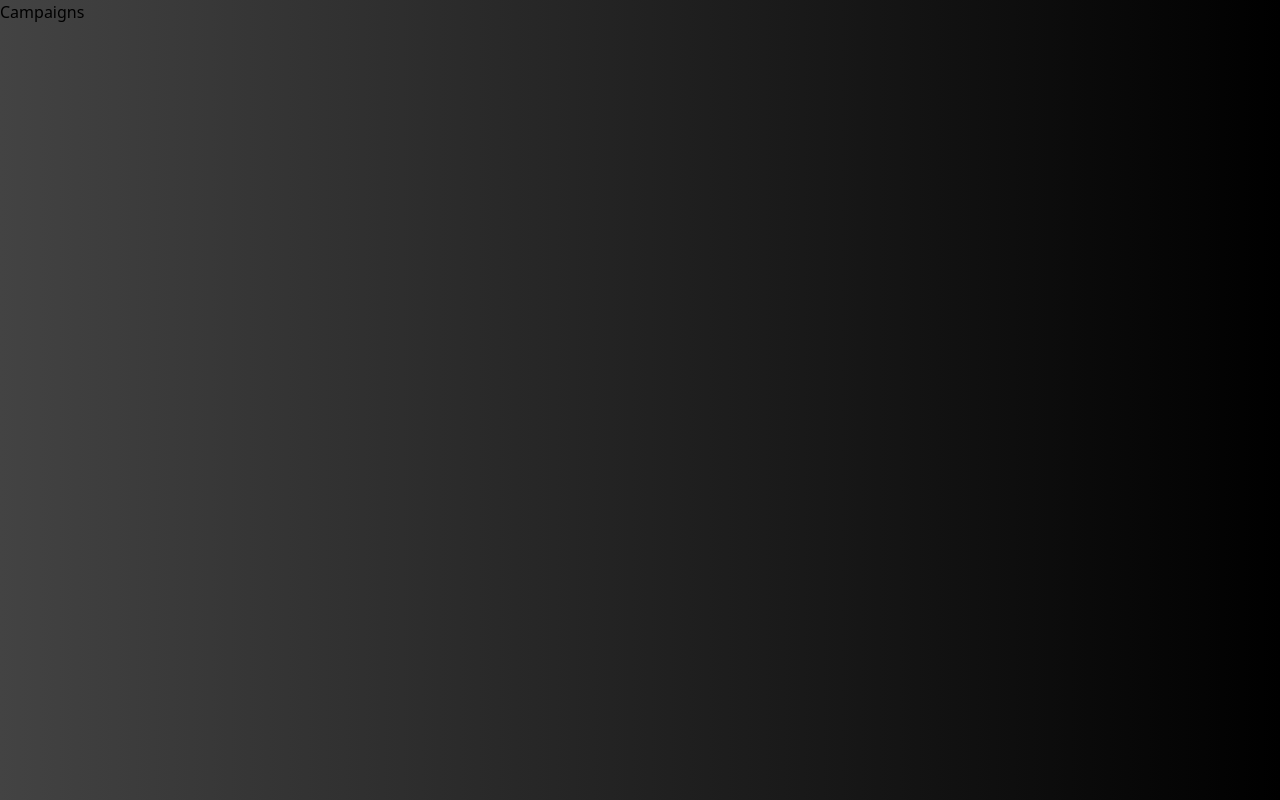
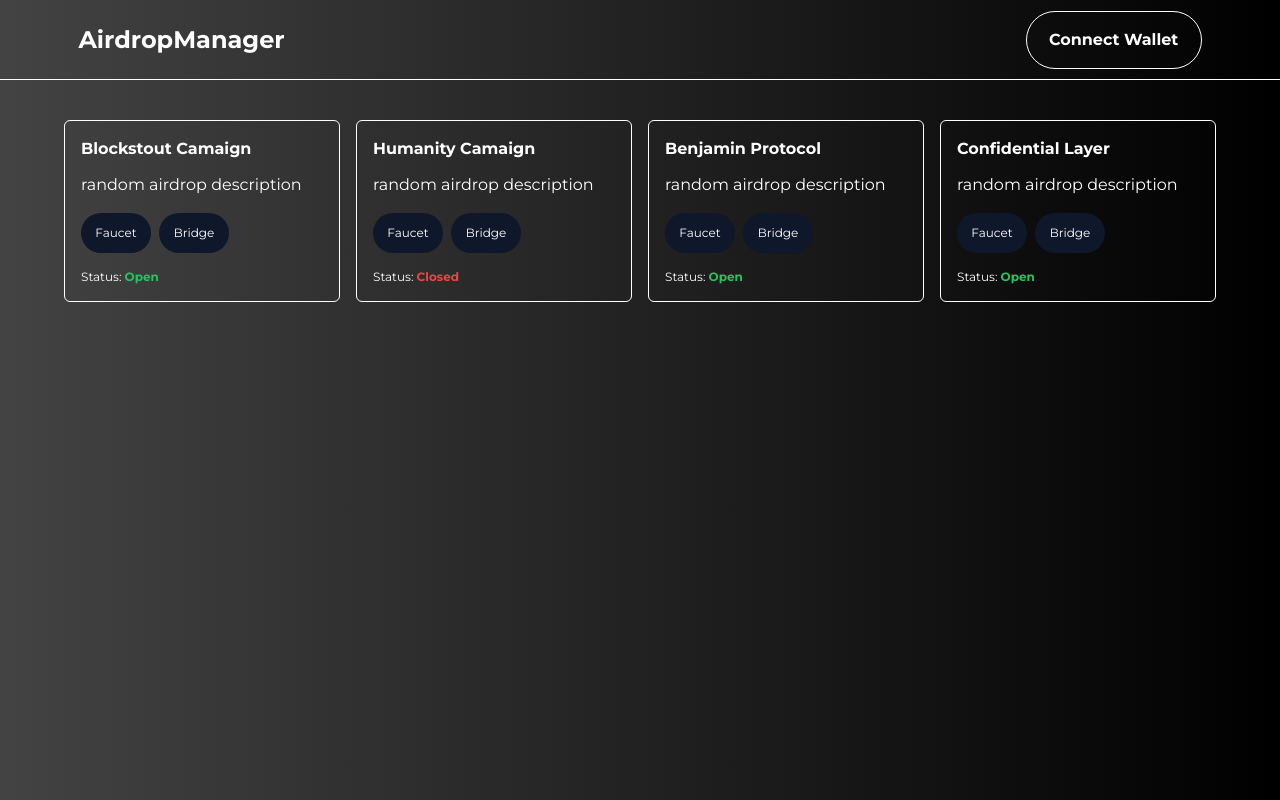
Before and after one commit to Superstahn95/airdrop-campaign-mgr, a React (Vite) app: page /campaigns in a window 1280 px wide. Built offline with nearby package versions, Linux system fonts and the light colour scheme.

Commit message:
added the campaign card component

```diff
--- /dev/null
+++ b/src/components/Campaign/index.tsx
@@ -0,0 +1,34 @@
+import { Campaign } from "../../pages/Campaigns";
+
+interface CampaignCardProps {
+  campaign: Campaign;
+}
+
+function CampiagnCard({ campaign }: CampaignCardProps) {
+  return (
+    <div className="border border-white rounded-md p-4 font-montserrat">
+      <p className="text-white capitalize font-bold">{campaign.name}</p>
+
+      {/* description */}
+      <div className="mt-3 text-white">{campaign.description}</div>
+      {/* links */}
+      <div className="flex flex-wrap space-x-2 my-4">
+        {campaign.campaignLinks.map((link) => (
+          <a className=" rounded-[40px] p-2 min-w-[70px] text-xs capitalize h-[40px] flex items-center justify-center bg-slate-900 text-white">
+            {link.description}
+          </a>
+        ))}
+      </div>
+      <div className="text-white text-xs">
+        Status:{" "}
+        {campaign.isRunning ? (
+          <span className="text-xs text-green-500 font-bold">Open</span>
+        ) : (
+          <span className="text-xs text-red-500 font-bold">Closed</span>
+        )}
+      </div>
+    </div>
+  );
+}
+
+export default CampiagnCard;
--- a/src/pages/AddCampaign/components/NewCampaign.tsx
+++ b/src/pages/AddCampaign/components/NewCampaign.tsx
@@ -1,16 +1,15 @@
-/* eslint-disable @typescript-eslint/no-unused-vars */
 import { useState } from "react";
 import { FaPlus, FaMinus } from "react-icons/fa";
 import Button from "../../../components/Button";
 
-type LinkType = {
+export type LinkType = {
   link: string;
   description: string;
 };
 function NewCampaign() {
   const [links, setLinks] = useState<LinkType[]>([]);
   const [name, setName] = useState<string>("");
-  const [description, setDescription] = useState("");
+  const [description, setDescription] = useState<string>("");
   const [linkCount, setLinkCount] = useState<number>(1);
   const [steps, setSteps] = useState<string[]>([]);
   const [stepCount, setStepCount] = useState<number>(1);
@@ -71,6 +70,7 @@ function NewCampaign() {
             <input
               type="text"
               className=" w-full border border-white outline-none p-2 bg-white rounded-md text-black "
+              value={name}
               onChange={(e) => setName(e.target.value)}
             />
           </div>
@@ -80,6 +80,7 @@ function NewCampaign() {
             <textarea
               name=""
               id=""
+              value={description}
               className=" w-full border border-white outline-none p-2 bg-white rounded-md text-black"
               onChange={(e) => setDescription(e.target.value)}
             ></textarea>
@@ -99,6 +100,7 @@ function NewCampaign() {
                           type="text"
                           className=" w-full border border-white outline-none p-2 bg-white rounded-md text-black"
                           placeholder="link description"
+                          value={links[index]?.description}
                           onChange={(e) =>
                             handleLinkOnchange(
                               index,
@@ -113,6 +115,7 @@ function NewCampaign() {
                           type="text"
                           className=" w-full border border-white outline-none p-2 bg-white rounded-md text-black "
                           placeholder="link"
+                          value={links[index]?.link}
                           onChange={(e) =>
                             handleLinkOnchange(index, "link", e.target.value)
                           }
@@ -156,6 +159,7 @@ function NewCampaign() {
                           type="text"
                           className=" w-full border border-white outline-none p-2 bg-white rounded-md text-black "
                           placeholder="enter step"
+                          value={steps[index]}
                           onChange={(e) =>
                             handleStepOnchange(index, e.target.value)
                           }
--- a/src/pages/Campaigns/index.tsx
+++ b/src/pages/Campaigns/index.tsx
@@ -1,5 +1,95 @@
+import { useState, useEffect } from "react";
+import { LinkType } from "../AddCampaign/components/NewCampaign";
+import Navbar from "../../components/Navbar";
+import Container from "../../components/Container";
+import CampaignCard from "../../components/Campaign";
+
+// dummy campaings
+const allCampaigns: Campaign[] = [
+  {
+    id: "1",
+    campaignLinks: [
+      { description: "faucet", link: "https://faucet.com" },
+      { description: "bridge", link: "https://faucet-bridge.com" },
+    ],
+    campaignSteps: ["visit testnet", "swap usdt to bsc", "claim nfts"],
+    description: "random airdrop description",
+    name: "Blockstout camaign",
+    isRunning: true,
+  },
+  {
+    id: "2",
+    campaignLinks: [
+      { description: "faucet", link: "https://faucet.com" },
+      { description: "bridge", link: "https://faucet-bridge.com" },
+    ],
+    campaignSteps: ["visit testnet", "swap usdt to bsc", "claim nfts"],
+    description: "random airdrop description",
+    name: "Humanity camaign",
+    isRunning: false,
+  },
+  {
+    id: "3",
+    campaignLinks: [
+      { description: "faucet", link: "https://faucet.com" },
+      { description: "bridge", link: "https://faucet-bridge.com" },
+    ],
+    campaignSteps: ["connect wallet", "post on x"],
+    description: "random airdrop description",
+    name: "Benjamin protocol",
+    isRunning: true,
+  },
+  {
+    id: "4",
+    campaignLinks: [
+      { description: "faucet", link: "https://faucet.com" },
+      { description: "bridge", link: "https://faucet-bridge.com" },
+    ],
+    campaignSteps: ["connect wallet", "post on x"],
+    description: "random airdrop description",
+    name: "Confidential layer",
+    isRunning: true,
+  },
+];
+
+export interface Campaign {
+  id: string;
+  name: string;
+  description: string;
+  campaignLinks: LinkType[];
+  campaignSteps: string[];
+  isRunning: boolean;
+}
 function Campaigns() {
-  return <div>Campaigns</div>;
+  const isConnected = true;
+  const [campaigns, setCampaigns] = useState<Campaign[] | null>();
+
+  useEffect(() => {
+    //figure out a way to fetch user campaigns from smart contract
+    setCampaigns(allCampaigns);
+  }, []);
+  return (
+    <>
+      <Navbar />
+      <div className="flex justify-center  h-[90vh]">
+        <Container>
+          {!isConnected ? (
+            <div className="text-white font-montserrat text-2xl text-center">
+              Hey!! connect wallet to check your campaigns
+            </div>
+          ) : (
+            <div className="mt-10">
+              <div className="grid gap-4 md:grid-cols-3 lg:grid-cols-4">
+                {campaigns?.map((campaign) => (
+                  <CampaignCard key={campaign.id} campaign={campaign} />
+                ))}
+              </div>
+            </div>
+          )}
+        </Container>
+      </div>
+    </>
+  );
 }
 
 export default Campaigns;
```
